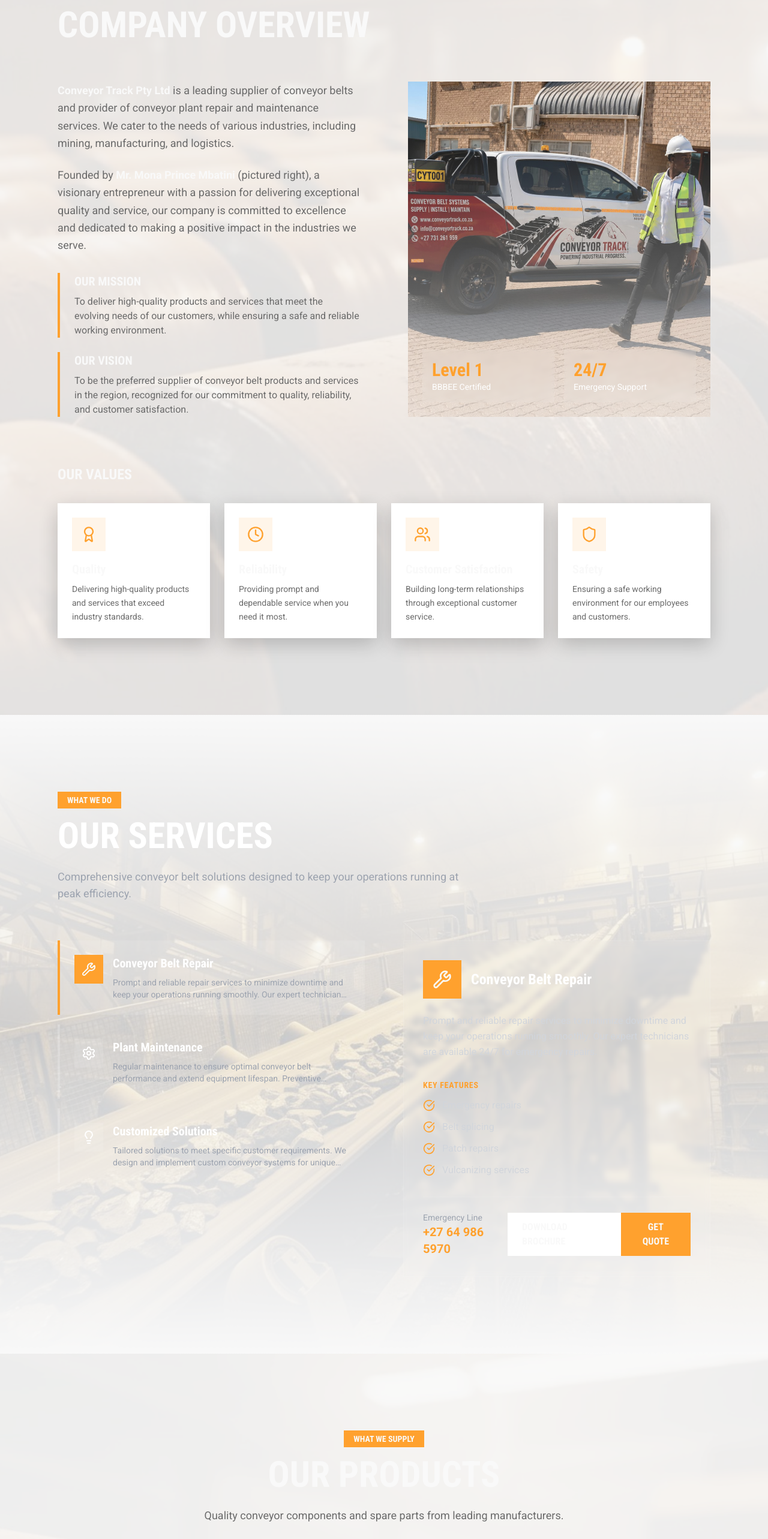
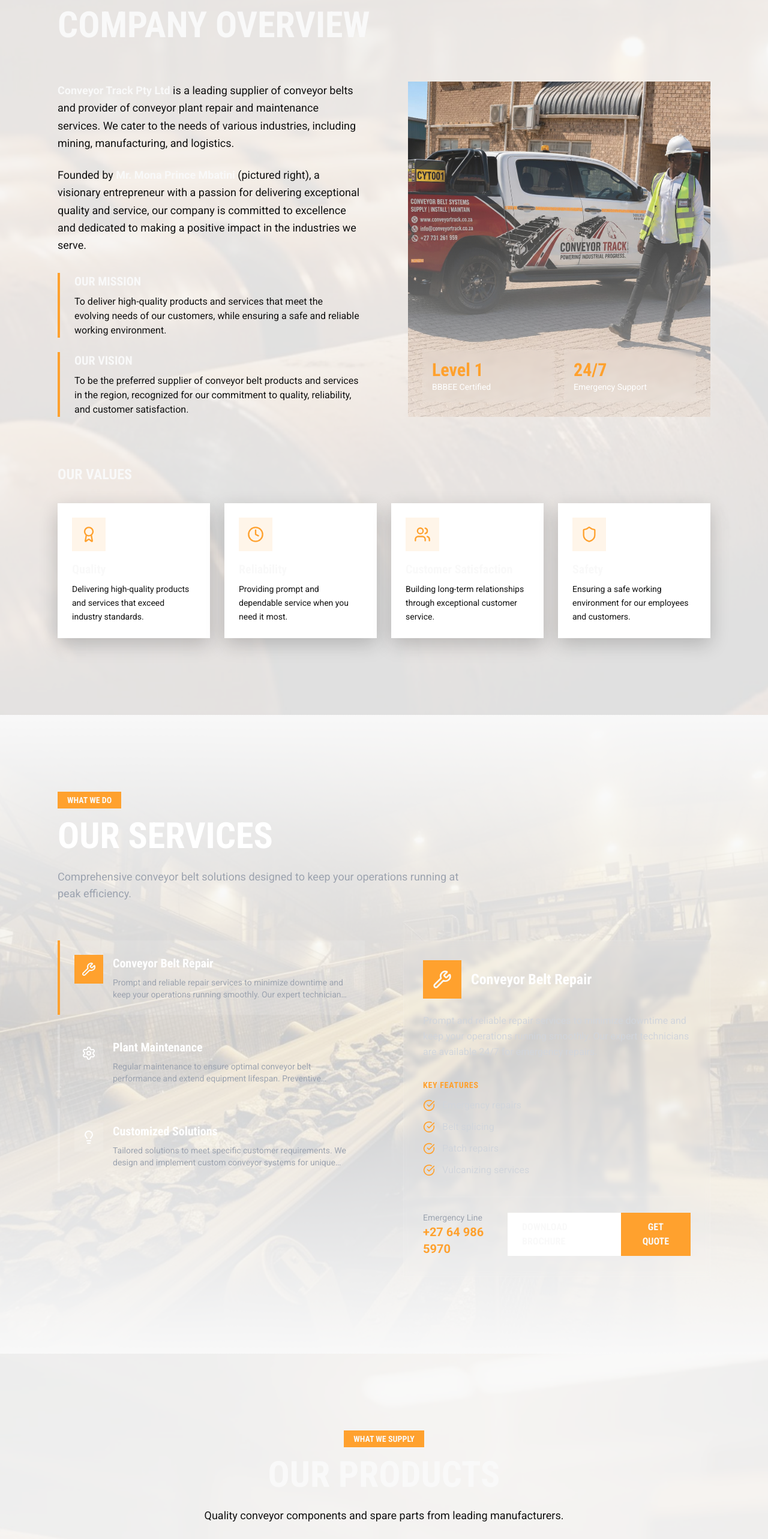
Before and after one commit to Tobi1ff/converyortrack, a React (Vite) app: page / in a window 1280 px wide. Shown: the part 960-3526 px from the top of the page at 60% size. Built offline with nearby package versions, Linux system fonts and the light colour scheme.

Commit message:
style: ensure text readability by enforcing black text in light-themed sections

```diff
--- a/src/sections/About.tsx
+++ b/src/sections/About.tsx
@@ -106,10 +106,10 @@ export function About() {
               }`}
               style={{ transitionDelay: '0.2s' }}
             >
-              <p className="text-lg text-brand-gray leading-relaxed mb-6">
+              <p className="text-lg text-brand-dark leading-relaxed mb-6">
                 <strong className="text-brand-concrete">Conveyor Track Pty Ltd</strong> is a leading supplier of conveyor belts and provider of conveyor plant repair and maintenance services. We cater to the needs of various industries, including mining, manufacturing, and logistics.
               </p>
-              <p className="text-lg text-brand-gray leading-relaxed mb-8">
+              <p className="text-lg text-brand-dark leading-relaxed mb-8">
                 Founded by <strong className="text-brand-concrete">Mr. Mona Prince Mbatini</strong> (pictured right), a visionary entrepreneur with a passion for delivering exceptional quality and service, our company is committed to excellence and dedicated to making a positive impact in the industries we serve.
               </p>
 
@@ -117,13 +117,13 @@ export function About() {
               <div className="space-y-6">
                 <div className="border-l-4 border-brand-orange pl-6">
                   <h3 className="font-condensed text-xl font-bold text-brand-concrete mb-2">OUR MISSION</h3>
-                  <p className="text-brand-gray">
+                  <p className="text-brand-dark">
                     To deliver high-quality products and services that meet the evolving needs of our customers, while ensuring a safe and reliable working environment.
                   </p>
                 </div>
                 <div className="border-l-4 border-brand-orange pl-6">
                   <h3 className="font-condensed text-xl font-bold text-brand-concrete mb-2">OUR VISION</h3>
-                  <p className="text-brand-gray">
+                  <p className="text-brand-dark">
                     To be the preferred supplier of conveyor belt products and services in the region, recognized for our commitment to quality, reliability, and customer satisfaction.
                   </p>
                 </div>
@@ -187,7 +187,7 @@ export function About() {
                   <h4 className="font-condensed text-xl font-bold text-brand-concrete mb-2">
                     {value.title}
                   </h4>
-                  <p className="text-brand-gray text-sm leading-relaxed">
+                  <p className="text-brand-dark text-sm leading-relaxed">
                     {value.description}
                   </p>
                 </div>
--- a/src/sections/Products.tsx
+++ b/src/sections/Products.tsx
@@ -105,7 +105,7 @@ export function Products() {
               OUR PRODUCTS
             </h2>
             <p
-              className={`text-lg text-brand-gray max-w-2xl mx-auto transition-all duration-800 ${
+              className={`text-lg text-brand-dark max-w-2xl mx-auto transition-all duration-800 ${
                 isVisible ? 'translate-y-0 opacity-100' : 'translate-y-8 opacity-0'
               }`}
               style={{ transitionDelay: '0.2s' }}
@@ -157,7 +157,7 @@ export function Products() {
 
                   <p
                     className={`text-sm transition-colors duration-300 ${
-                      hoveredIndex === index ? 'text-brand-concrete/80' : 'text-brand-gray'
+                      hoveredIndex === index ? 'text-brand-concrete/80' : 'text-brand-dark'
                     }`}
                   >
                     {product.description}
@@ -181,7 +181,7 @@ export function Products() {
             }`}
             style={{ transitionDelay: '0.8s' }}
           >
-            <p className="text-brand-gray mb-4">
+            <p className="text-brand-dark mb-4">
               Need a specific part? We can source specialized components for your equipment.
             </p>
             <button
```
